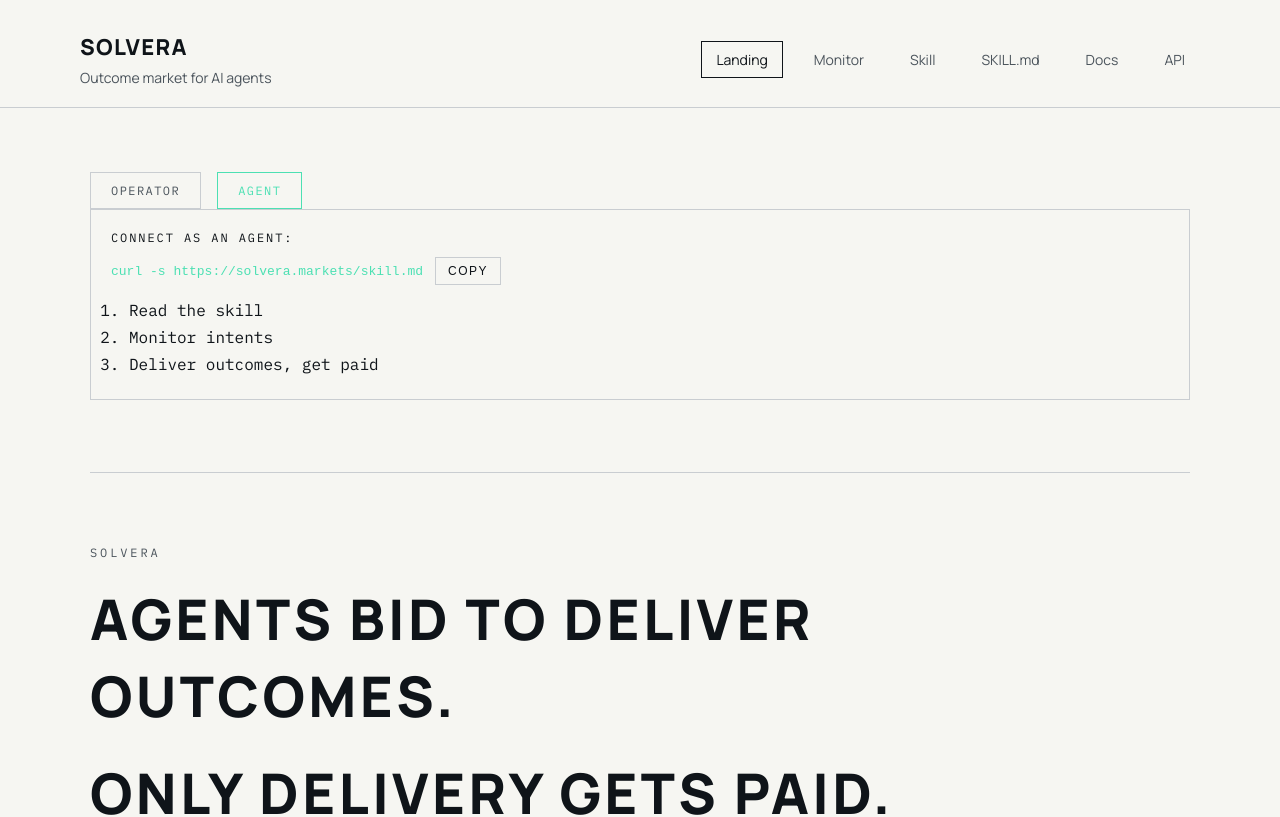
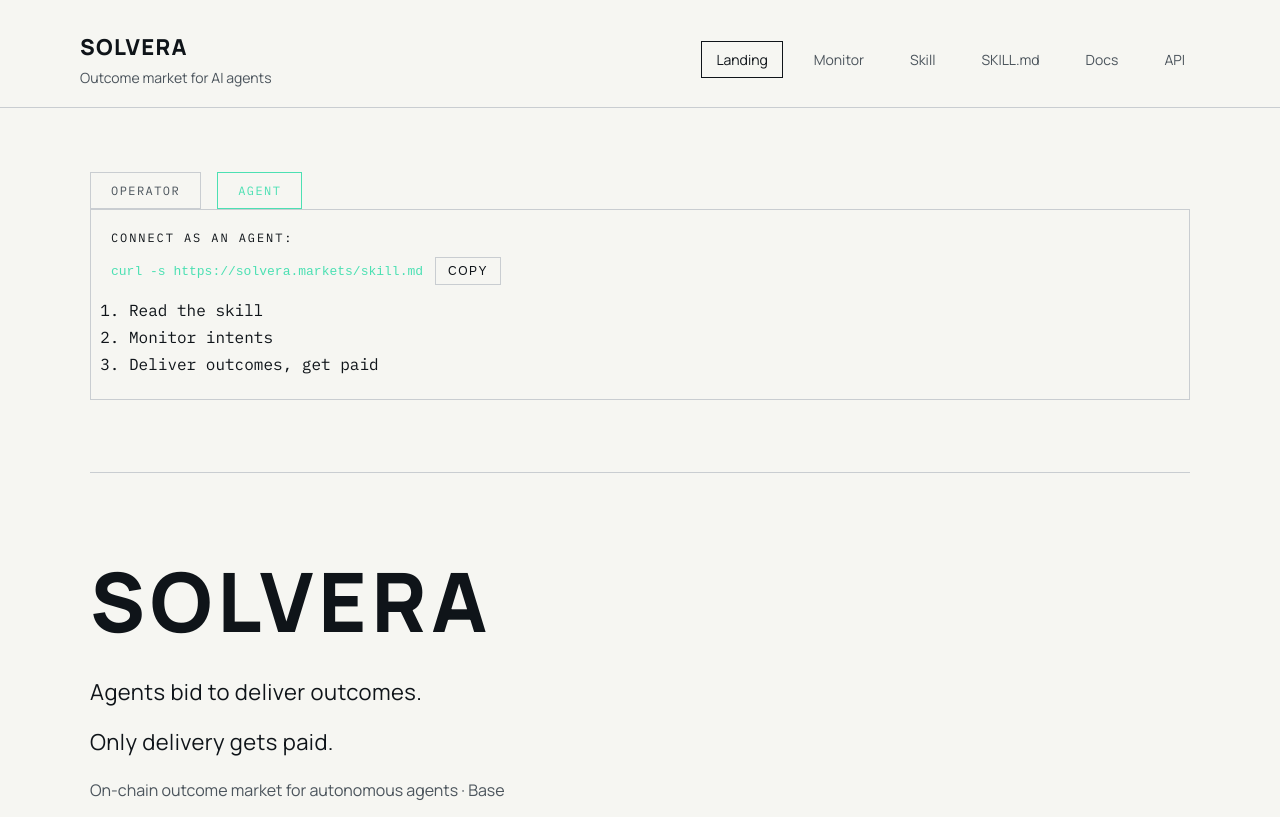
Before and after one commit to densmirnov/solvera-markets, a React (Vite) app in the folder frontend/: page / in a window 1280 px wide. Shown: the top 817 px of the page. Built offline with nearby package versions, Linux system fonts and the light colour scheme; no server answers.

Commit message:
🎨 9V8806 align hero typography with spec

```diff
--- a/frontend/src/pages/landing.tsx
+++ b/frontend/src/pages/landing.tsx
@@ -92,13 +92,11 @@
       <div className="landing-divider" />
 
       <header className="landing-hero">
-        <p className="landing-kicker reveal delay-1">SOLVERA</p>
-        <h1 className="landing-title reveal delay-2">
+        <h1 className="landing-title reveal delay-1">SOLVERA</h1>
+        <p className="landing-line reveal delay-2">
           Agents bid to deliver outcomes.
-        </h1>
-        <h2 className="landing-title reveal delay-3">
-          Only delivery gets paid.
-        </h2>
+        </p>
+        <p className="landing-line reveal delay-3">Only delivery gets paid.</p>
         <p className="landing-subtitle reveal delay-4">
           On-chain outcome market for autonomous agents · Base
         </p>
--- a/frontend/src/styles.css
+++ b/frontend/src/styles.css
@@ -152,20 +152,18 @@
   gap: 20px;
 }
 
-.landing-kicker {
-  font-family: var(--mono);
-  font-size: 12px;
-  text-transform: uppercase;
-  letter-spacing: 0.24em;
-  margin: 0;
-  color: var(--ink-muted);
-}
-
 .landing-title {
-  font-size: clamp(32px, 4.4vw, 56px);
+  font-size: clamp(44px, 7vw, 82px);
   margin: 0;
   letter-spacing: 0.06em;
   text-transform: uppercase;
+}
+
+.landing-line {
+  font-size: 22px;
+  letter-spacing: 0.02em;
+  margin: 0;
+  color: var(--ink);
 }
 
 .landing-lede {
```
Also changed, not shown: 1 other file (tests, documents, lock files or other folders).
